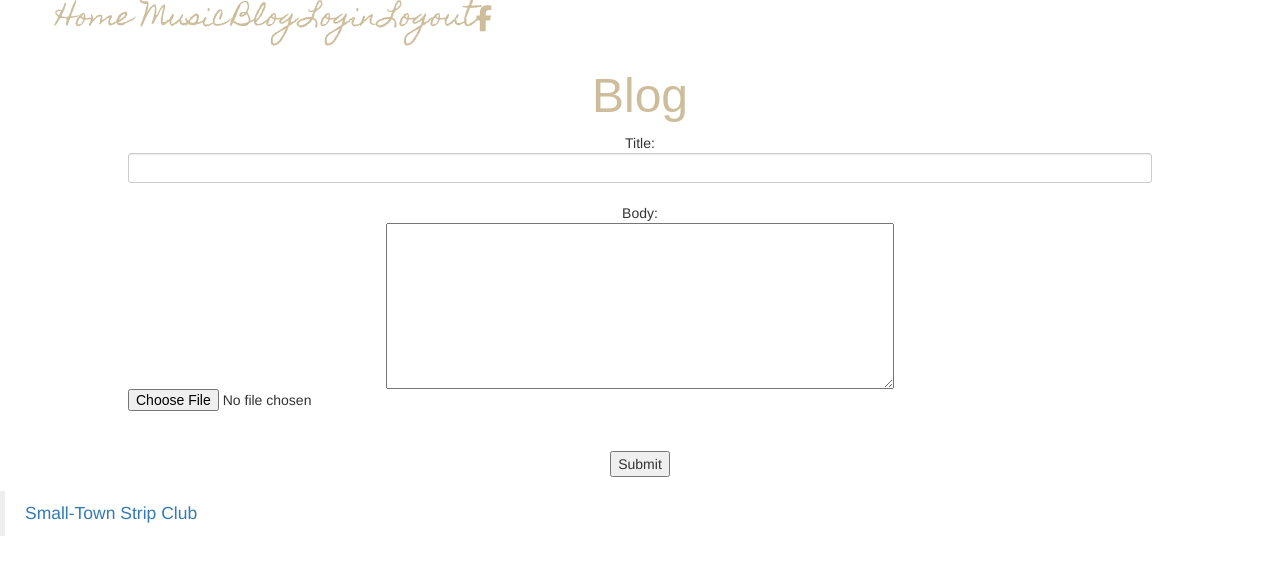
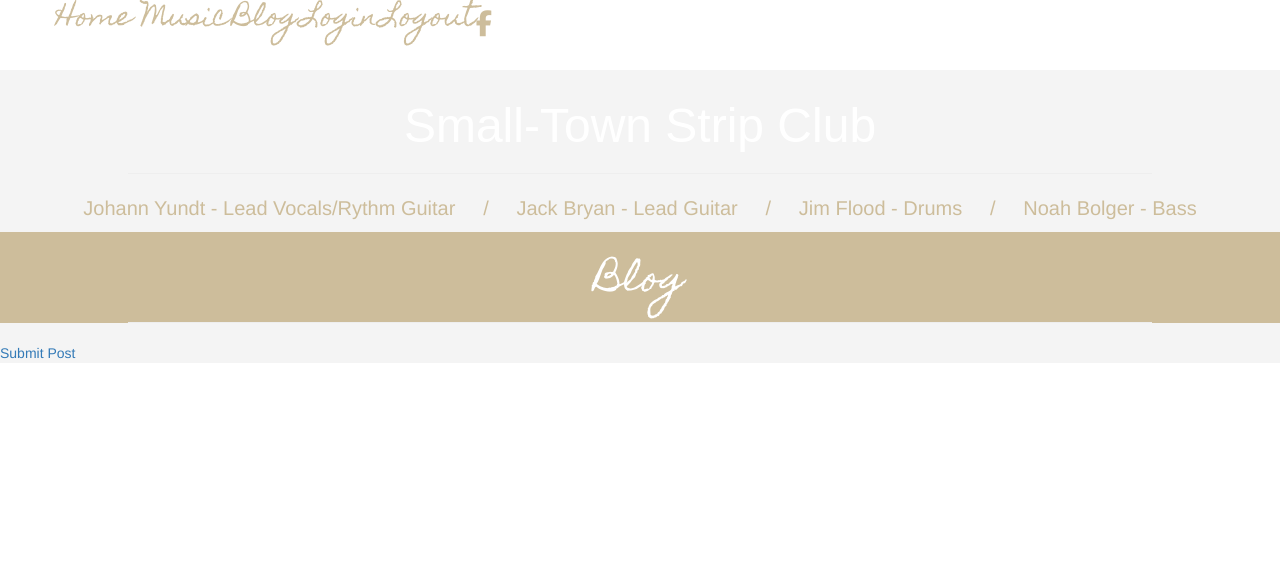
Before and after one commit to noahbolger1430/STS_BandSite, a PHP site: page /blog_public/blog.php in a window 1280 px wide. Shown: the top 575 px of the page. Run offline with PHP 8.4, Linux system fonts and the light colour scheme; the visitor is signed in with stand-in values (Sample User, id 1); some libraries are stand-ins or nearby versions.

Commit message:
create front/back end directories and pages for blog

```diff
--- a/banner.php
+++ b/banner.php
@@ -21,7 +21,7 @@
     <ul>
       <a class="nav-item" href="banner.php">Home </a>
       <a class="nav-item" href="music.php">Music</a>
-      <a class="nav-item" href="blog.php">Blog</a>
+      <a class="nav-item" href="blog_public/blog.php">Blog</a>
       <a class="nav-item facebook pull-right" href="https://www.facebook.com/Smalltownstripclub/">
       	<i class="fa fa-facebook" aria-hidden="true"></i>
       </a>
--- a/blog.php
+++ b/blog_private/blog.php
@@ -44,14 +44,14 @@
 	  <div class="collapse navbar-collapse" id="navbarNavAltMarkup">
 	    <div class="navbar-nav">
 	    <ul>
-	      <a class="nav-item" href="banner.php">Home </a>
-	      <a class="nav-item" href="music.php">Music</a>
-	      <a class="nav-item" href="blog.php">Blog</a>
+	      <a class="nav-item" href="../banner.php">Home </a>
+	      <a class="nav-item" href="../music.php">Music</a>
+	      <a class="nav-item" href="../blog_public/blog.php">Blog</a>
 	      <a class="nav-item facebook pull-right" href="https://www.facebook.com/Smalltownstripclub/">
 	      	<i class="fa fa-facebook" aria-hidden="true"></i>
 	      </a>
-	      <a class="nav-item" href="login.php">Login</a>
-	      <a class="nav-item" href="logout.php">Logout</a>
+	      <a class="nav-item" href="../login.php">Login</a>
+	      <a class="nav-item" href="../logout.php">Logout</a>
 	    </ul>
 	    </div>
 	  </div>
--- /dev/null
+++ b/blog_public/blog.php
@@ -0,0 +1,72 @@
+<?php
+	session_start();
+?>
+
+<style>
+.blog{
+	background: #CDBD9B;
+}
+.blog-title{
+	padding-top: 10;
+	color: white;
+	font-family: 'Homemade Apple', cursive;
+	text-align: center;
+}
+</style>
+
+<head>
+	<link rel="stylesheet" href="https://maxcdn.bootstrapcdn.com/bootstrap/3.3.7/css/bootstrap.min.css">
+
+	<!-- jQuery library -->
+	<script src="https://ajax.googleapis.com/ajax/libs/jquery/3.2.1/jquery.min.js"></script>
+
+	<!-- Latest compiled JavaScript -->
+	<script src="https://maxcdn.bootstrapcdn.com/bootstrap/3.3.7/js/bootstrap.min.js"></script>
+
+	<link href="https://fonts.googleapis.com/css?family=Homemade+Apple" rel="stylesheet">
+
+	<script src="https://use.fontawesome.com/d6a0ba4244.js"></script>
+
+	<link href="../css/home.css" rel="stylesheet" type="text/css">
+
+</head>
+
+<nav class="navbar navbar-toggleable-md navbar-light bg-faded">
+  <div class="collapse navbar-collapse" id="navbarNavAltMarkup">
+    <div class="navbar-nav">
+    <ul>
+      <a class="nav-item" href="../banner.php">Home </a>
+      <a class="nav-item" href="../music.php">Music</a>
+      <a class="nav-item" href="../blog_public/blog.php">Blog</a>
+      <a class="nav-item facebook pull-right" href="https://www.facebook.com/Smalltownstripclub/">
+      	<i class="fa fa-facebook" aria-hidden="true"></i>
+      </a>
+      <a class="nav-item" href="../index.php">Login</a>
+      <a class="nav-item" href="../logout.php">Logout</a>
+    </ul>
+    </div>
+  </div>
+</nav>
+<div class="header">
+	<div class="main-title">
+		<h1 class='title'>Small-Town Strip Club</h1>
+	</div>
+<hr/>
+
+<div class="members">
+<p>Johann Yundt - Lead Vocals/Rythm Guitar &nbsp; &nbsp; / &nbsp; &nbsp; Jack Bryan - Lead Guitar &nbsp; &nbsp; / &nbsp; &nbsp; Jim Flood - Drums &nbsp; &nbsp; / &nbsp; &nbsp; Noah Bolger - Bass</p>
+
+</div>
+
+<div class="blog">
+	<div class="blog-title">
+		<h1> Blog </h1>
+	</div>
+	<hr>
+</div>
+
+<?php
+	if (isset($_SESSION['login_user'])) {
+		echo "<a href='../blog_private/blog.php'>Submit Post</a>";
+	}
+?>
```
